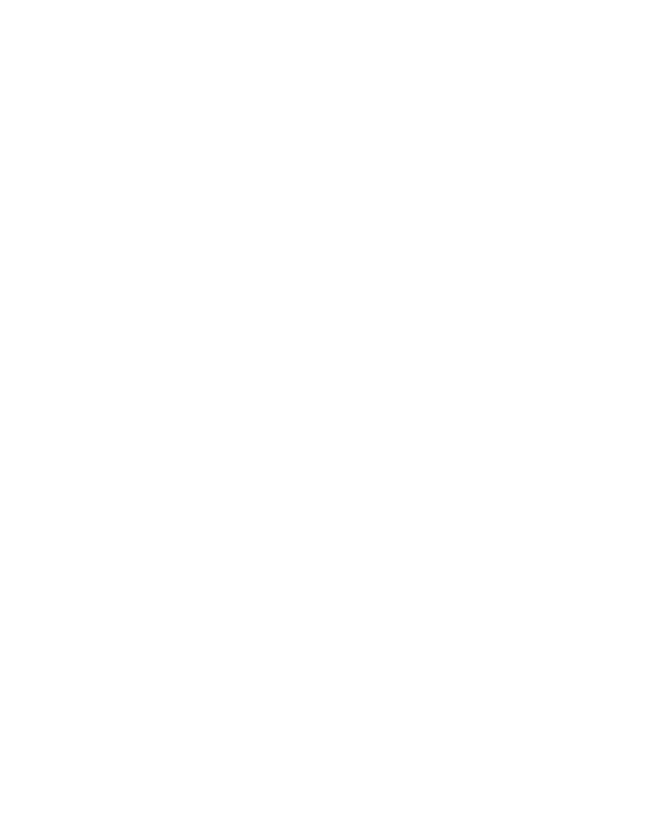
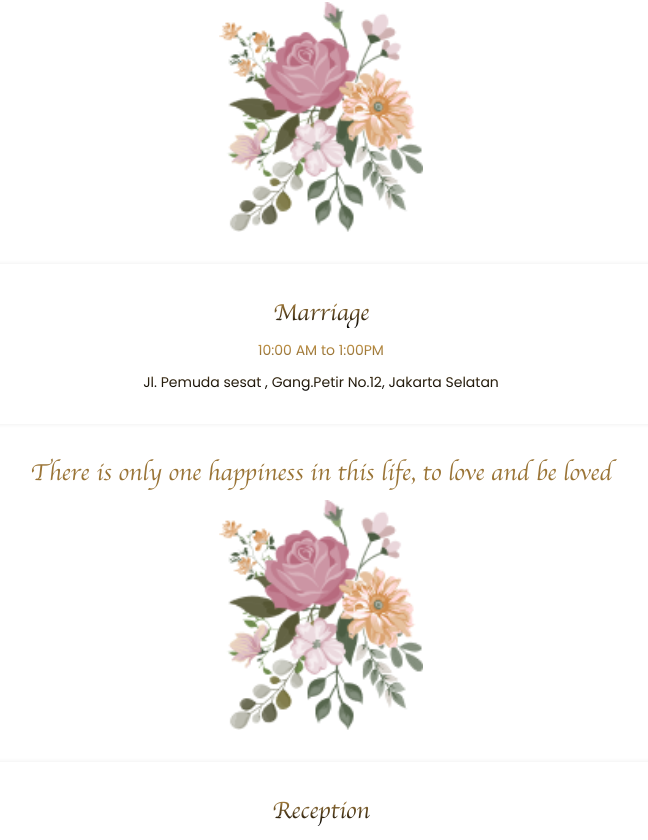
Before and after one commit to rakafebriansy/wedding-wonders-web, a Vue app: page /bw/1 in a window 1280 px wide. Shown: the part 1942-2782 px from the top of the page, without its empty margins (319-967 px from the left). Before the commit the page ends 1868 px from the top, so only its background shows below. Built offline with nearby package versions, Linux system fonts and the light colour scheme; a web font is replaced by a local one.

Commit message:
feat: beautiful in white template - quotes (mobile)

```diff
--- a/src/views/templates/BeautifulInWhite.vue
+++ b/src/views/templates/BeautifulInWhite.vue
@@ -49,15 +49,46 @@
                 </div>
             </div>
         </section>
+        <section class="flex flex-col items-center font-appleChancery">
+            <div class="w-[80%] py-8">
+                <div class="w-full flex flex-col text-2xl gap-8">
+                    <div class="flex flex-col items-center text-center gap-3">
+                        <h3 class="text-[#9A7436]">There is only one happiness in this life, to love and be loved</h3>
+                        <img :src="flowerImg" class="w-[20%]" alt="Flower">
+                    </div>
+                    <div class="small-shadow p-8 flex flex-col items-center text-center gap-3">
+                        <h3 class="gold-to-bottom">Marriage</h3>
+                        <div class="gold-to-bottom text-sm font-poppinsRegular flex flex-col gap-3">
+                            <p>10:00 AM to 1:00PM</p>
+                            <p>Jl. Pemuda sesat , Gang.Petir
+                                No.12, Jakarta Selatan</p>
+                        </div>
+                    </div>
+                    <div class="flex flex-col text-2xl items-center text-center gap-3">
+                        <h3 class="text-[#9A7436]">There is only one happiness in this life, to love and be loved</h3>
+                        <img :src="flowerImg" class="w-[20%]" alt="Flower">
+                    </div>
+                    <div class="small-shadow p-8 flex flex-col items-center text-center gap-3">
+                        <h3 class="gold-to-bottom">Reception</h3>
+                        <div class="gold-to-bottom text-sm font-poppinsRegular flex flex-col gap-3">
+                            <p>10:00 AM to 1:00PM</p>
+                            <p>Jl. Pemuda sesat , Gang.Petir
+                                No.12, Jakarta Selatan</p>
+                        </div>
+                    </div>
+                </div>
+            </div>
+        </section>
     </div>
 </template>
 
 <script>
     import weddingPhotoImg from '../../assets/images/WeddingPhoto.png';
+    import flowerImg from '../../assets/images/Flower.png';
     export default {
         data() {
             return {
-                weddingPhotoImg
+                flowerImg
             }
         },
         components: {
```
Also changed, not shown: src/assets/images/Flower.png (added).
